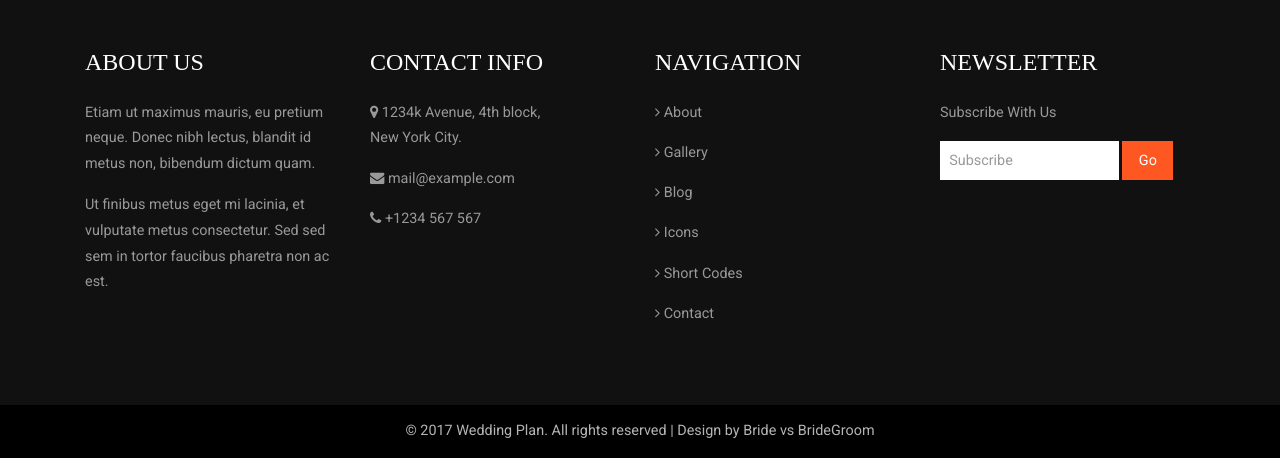
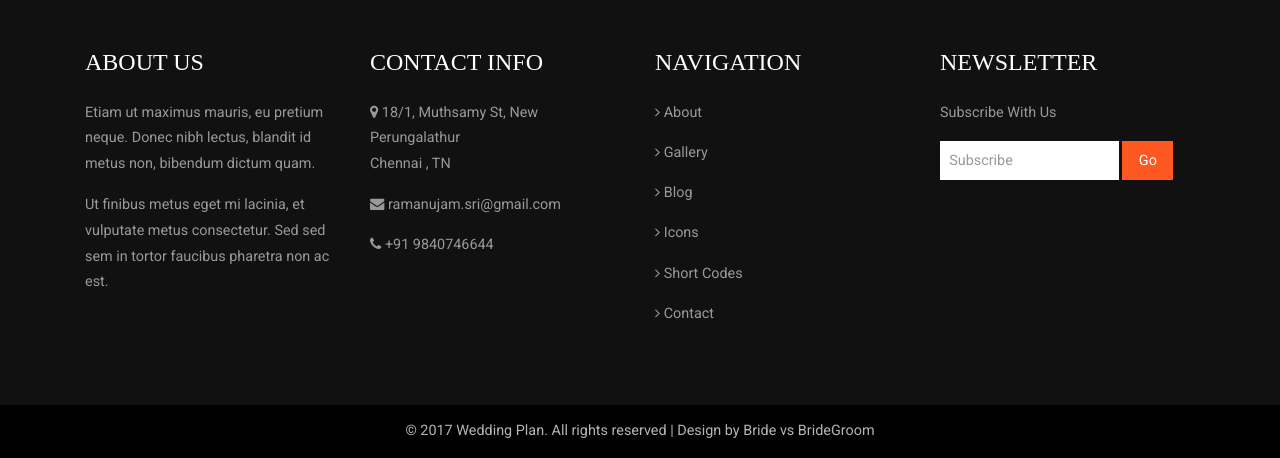
Before and after one commit to ramanujam-srinivasan/ramanujam-srinivasan.github.io, a plain HTML site: page contact.html in a window 1280 px wide. Shown: the part 1237-1695 px from the top of the page. Drawn offline with Linux system fonts and the light colour scheme; a web font is replaced by a local one.

Commit message:
Add files via upload
Addresscanged

```diff
--- a/contact.html
+++ b/contact.html
@@ -154,9 +154,9 @@ Smartphone Compatible web template, free webdesigns for Nokia, Samsung, LG, Sony
 				<div class="col-md-3 w3agile_footer_grid">
 					<h3>Contact Info</h3>
 					<ul>
-						<li><i class="fa fa-map-marker" aria-hidden="true"></i> 1234k Avenue, 4th block, <span>New York City.</span></li>
-						<li><i class="fa fa-envelope" aria-hidden="true"></i> <a href="mailto:example@email.com">mail@example.com</a></li>
-						<li><i class="fa fa-phone" aria-hidden="true"></i> +1234 567 567</li>
+						<li><i class="fa fa-map-marker" aria-hidden="true"></i> 18/1, Muthsamy St, New Perungalathur <span>Chennai , TN</span></li>
+						<li><i class="fa fa-envelope" aria-hidden="true"></i> <a href="mailto:ramanujam.sri@gmail.com">ramanujam.sri@gmail.com</a></li>
+						<li><i class="fa fa-phone" aria-hidden="true"></i> +91 9840746644</li>
 					</ul>
 				</div>
 				<div class="col-md-3 w3agile_footer_grid w3agile_footer_grid1">
```
